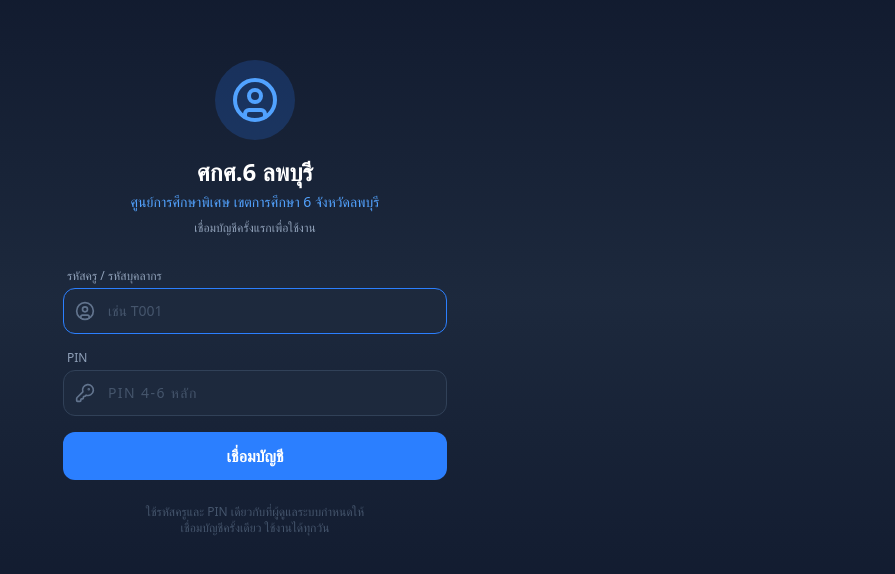
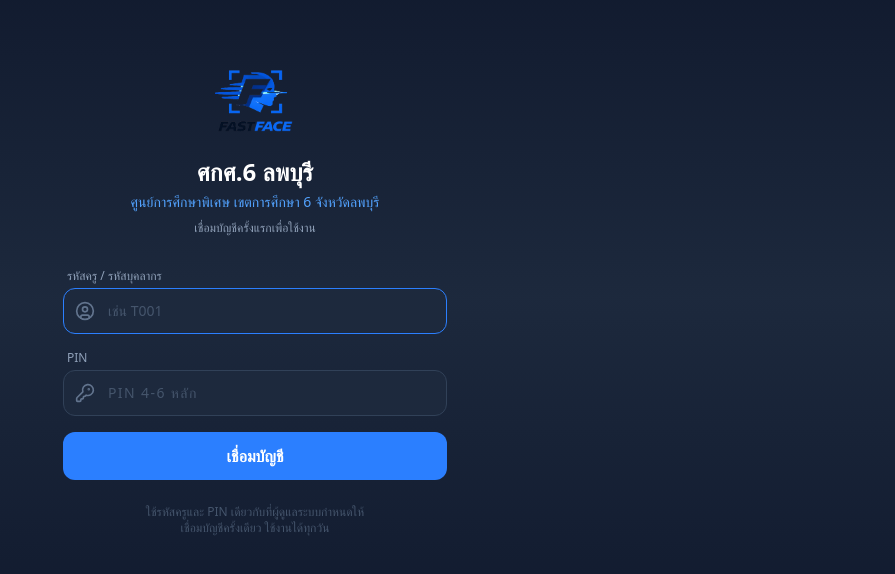
Before and after one commit to watcharapon7574/face-rsec6, a Next.js app: page / in a window 1280 px wide. Shown: the part 102-676 px from the top of the page, without its empty margins (385-1280 px from the left). Built offline with nearby package versions, Linux system fonts and the light colour scheme.

Commit message:
feat: add FastFace logo to all UI pages
Co-Authored-By: Claude Opus 4.6 <noreply@anthropic.com>

```diff
--- a/src/app/admin/page.tsx
+++ b/src/app/admin/page.tsx
@@ -18,7 +18,6 @@ import {
   ChevronLeft,
   ChevronRight,
   Loader2,
-  Shield,
   Building2,
 } from 'lucide-react';
 import Link from 'next/link';
@@ -195,9 +194,7 @@ export default function AdminPage() {
     return (
       <div className="min-h-screen bg-gradient-to-b from-slate-900 via-slate-800 to-slate-900 flex items-center justify-center p-6">
         <div className="w-full max-w-xs text-center">
-          <div className="w-16 h-16 bg-amber-500/20 rounded-full flex items-center justify-center mx-auto mb-4">
-            <Shield className="w-8 h-8 text-amber-400" />
-          </div>
+          <img src="/icons/fastface.png" alt="FastFace" className="w-16 h-16 mx-auto mb-4" />
           <h1 className="text-xl font-bold text-white mb-1">จัดการระบบ</h1>
           <p className="text-blue-400 text-sm mb-1">{ORG_SHORT}</p>
           <p className="text-slate-400 text-xs mb-6">กรอก PIN ผู้ดูแลระบบ</p>
@@ -224,7 +221,10 @@ export default function AdminPage() {
           <Link href="/" className="flex items-center gap-2 text-slate-400 hover:text-white transition">
             <ArrowLeft className="w-5 h-5" /><span className="text-sm">กลับ</span>
           </Link>
-          <h1 className="text-white font-bold text-sm">{ORG_SHORT} - Admin</h1>
+          <div className="flex items-center gap-2">
+            <img src="/icons/fastface.png" alt="FastFace" className="w-6 h-6" />
+            <h1 className="text-white font-bold text-sm">{ORG_SHORT} - Admin</h1>
+          </div>
           <div className="w-16" />
         </div>
         <div className="flex border-b border-slate-800 overflow-x-auto">
--- a/src/components/AttendancePage.tsx
+++ b/src/components/AttendancePage.tsx
@@ -433,10 +433,13 @@ export default function AttendancePage({ session, onLogout }: AttendancePageProp
   return (
     <div className="min-h-screen bg-gradient-to-b from-slate-900 via-slate-800 to-slate-900 flex flex-col">
       <header className="flex items-center justify-between px-4 py-3 bg-slate-900/80 backdrop-blur sticky top-0 z-10">
-        <div>
-          <p className="text-slate-600 text-[10px] leading-none">v{process.env.NEXT_PUBLIC_APP_VERSION}</p>
-          <h1 className="text-white font-bold text-base leading-tight">{ORG_SHORT}</h1>
-          <p className="text-slate-400 text-xs">{session.fullName}</p>
+        <div className="flex items-center gap-2.5">
+          <img src="/icons/fastface.png" alt="FastFace" className="w-9 h-9" />
+          <div>
+            <p className="text-slate-600 text-[10px] leading-none">v{process.env.NEXT_PUBLIC_APP_VERSION}</p>
+            <h1 className="text-white font-bold text-base leading-tight">{ORG_SHORT}</h1>
+            <p className="text-slate-400 text-xs">{session.fullName}</p>
+          </div>
         </div>
         <div className="flex items-center gap-2">
           <span className="text-blue-400 font-mono text-sm tabular-nums">{currentTime}</span>
--- a/src/components/FaceEnrollment.tsx
+++ b/src/components/FaceEnrollment.tsx
@@ -123,10 +123,13 @@ export default function FaceEnrollment({ session, onComplete }: FaceEnrollmentPr
 
   return (
     <div className="min-h-screen bg-gradient-to-b from-slate-900 via-slate-800 to-slate-900 flex flex-col">
-      <header className="px-4 py-3 bg-slate-900/80 backdrop-blur text-center">
-        <h1 className="text-white font-bold">{ORG_SHORT}</h1>
-        <p className="text-blue-400 text-sm">ลงทะเบียนใบหน้า</p>
-        <p className="text-slate-400 text-xs">{session.fullName}</p>
+      <header className="px-4 py-3 bg-slate-900/80 backdrop-blur flex items-center justify-center gap-2.5">
+        <img src="/icons/fastface.png" alt="FastFace" className="w-9 h-9" />
+        <div>
+          <h1 className="text-white font-bold text-sm leading-tight">{ORG_SHORT}</h1>
+          <p className="text-blue-400 text-xs">ลงทะเบียนใบหน้า</p>
+          <p className="text-slate-400 text-[11px]">{session.fullName}</p>
+        </div>
       </header>
 
       <main className="flex-1 flex flex-col items-center px-4 py-6 gap-4">
--- a/src/components/SetupForm.tsx
+++ b/src/components/SetupForm.tsx
@@ -65,9 +65,7 @@ export default function SetupForm({ onComplete }: SetupFormProps) {
     <div className="min-h-screen bg-gradient-to-b from-slate-900 via-slate-800 to-slate-900 flex items-center justify-center p-6">
       <div className="w-full max-w-sm">
         <div className="text-center mb-8">
-          <div className="w-20 h-20 bg-blue-500/20 rounded-full flex items-center justify-center mx-auto mb-4">
-            <UserCircle className="w-12 h-12 text-blue-400" />
-          </div>
+          <img src="/icons/fastface.png" alt="FastFace" className="w-20 h-20 mx-auto mb-4" />
           <h1 className="text-2xl font-bold text-white mb-1">{ORG_SHORT}</h1>
           <p className="text-blue-400 text-sm">{ORG_NAME}</p>
           <p className="text-slate-400 text-xs mt-2">เชื่อมบัญชีครั้งแรกเพื่อใช้งาน</p>
```
